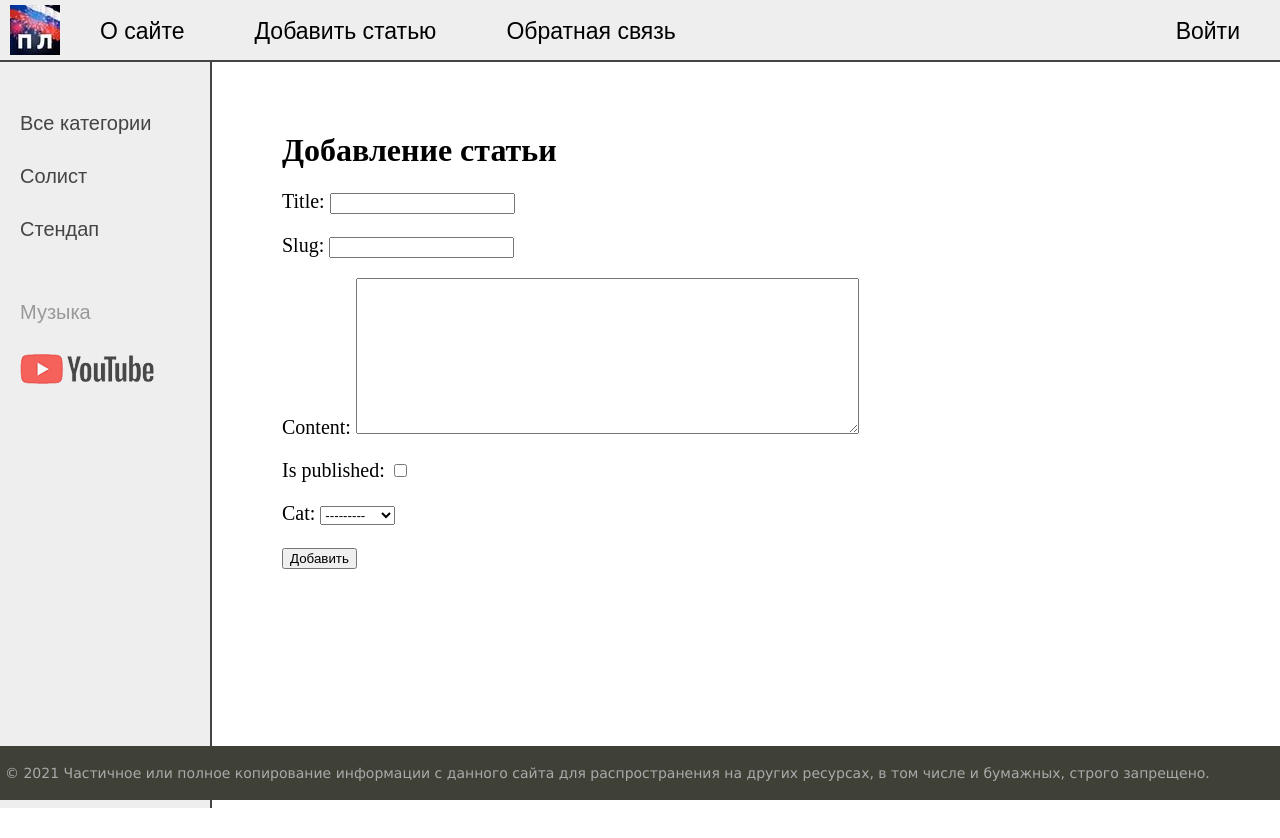
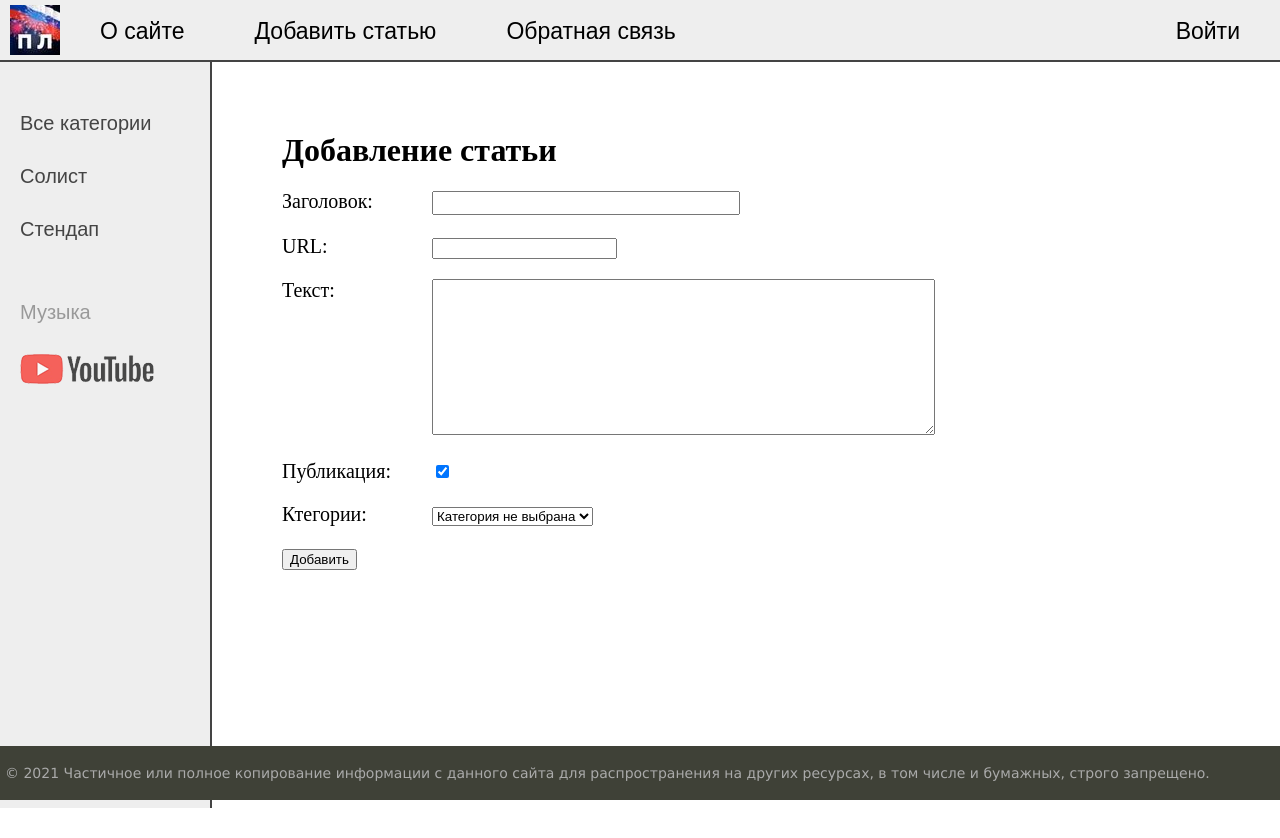
Before and after one commit to FedoseevDS/Django-learn, a Django app: page /addpage/ in a window 1280 px wide. Run offline with Django 3.2, Linux system fonts and the light colour scheme; data comes from the database, SQL or seed files in the repository.

Commit message:
Updated the form. Now you can add articles to the main page and displays an error when entering incorrect data

```diff
--- a/djtr/women/forms.py
+++ b/djtr/women/forms.py
@@ -2,8 +2,11 @@ from django import forms # импортирую модель формс из д
 from .models import * # импортирую модели из файла models.py
 
 class AddPostForm (forms.Form): # название придумываем сами
-    title = forms.CharField(max_length=255) # атрибут заголовок, длина 255 символов
-    slug = forms.SlugField(max_length=255) # слаг, длина 255 символов
-    content = forms.CharField(widget=forms.Textarea(attrs={'cols': 60, 'rows': 10})) #
-    is_published = forms.BooleanField() # делаем разрешение опубликовано/не опубликовано
-    cat = forms.ModelChoiceField(queryset=Category.objects.all()) # дает при публикации выбрать категорию
+    title = forms.CharField(max_length=255, label='Заголовок', widget=forms.TextInput(attrs={'class': 'form-input'}))
+    # widget - позволяет добавить стиль к конкретному полю формы
+    slug = forms.SlugField(max_length=255, label='URL') # Label - переименовывает название
+    content = forms.CharField(widget=forms.Textarea(attrs={'cols': 60, 'rows': 10}), label='Текст') # Label - переименовывает название
+    is_published = forms.BooleanField(label='Публикация', required=False, initial=True)
+    # required - делает атрибут не обязательным initial - ставит значение по умолчанию
+    cat = forms.ModelChoiceField(queryset=Category.objects.all(), label='Ктегории', empty_label='Категория не выбрана')
+    # empty_label - значение по умолчанию
--- a/djtr/women/templates/women/addpage.html
+++ b/djtr/women/templates/women/addpage.html
@@ -3,10 +3,17 @@
 {% block content %} <!-- открываю блок для редактирования -->
 <h1>{{ title }}</h1> <!-- заголовок первого уровня, экспортирую из views.py -->
 
-<form action="{% url 'add_page' %}" method="post">
-    {% csrf_token %}
-    {{ form.as_p }}
-    <button type="submit">Добавить</button>
-</form> <!-- абзац -->
+<form action="{% url 'add_page' %}" method="post"> <!-- action - обращается к URL адресу, method - какой используется метод в форме -->
+    {% csrf_token %} <!-- служит для защиты формы от сис эрес атак -->
+
+    <div class="form-error">{{ form.non_field_errors }}</div> <!-- отображаю ошибки не связанные с полями -->
+
+    {% for f in form %} <!-- создал цикл для отображения формы -->
+    <p><label class="form-label" for="{{ f.id_for_label }}">{{ f.label }}: </label>{{ f }}</p>
+    <div class="form-error">{{ f.errors }}</div>
+    {% endfor %}
+
+    <button type="submit">Добавить</button> <!-- создаю кнопку для отправки -->
+</form>
 
 {% endblock %} <!-- закрываю блок -->
--- a/djtr/women/views.py
+++ b/djtr/women/views.py
@@ -32,7 +32,18 @@ def about(request):
     return render(request, 'women/about.html', {'menu': menu, 'about': 'О сайте'}) # добавил список в шаблон
 
 def addpage(request):
-    form = AddPostForm() # добавил модель в шаблон addpage
+    if request.method == 'POST':
+        form = AddPostForm(request.POST) # форма с заполненными данными
+        if form.is_valid(): # проверяет корректность данных и передачу на сервер
+            # print(form.cleaned_data) # отображаем в консоли очищенные данные
+            try: #
+                Women.objects.create(**form.cleaned_data) # делаем добавление новой записи в базу данных
+                return redirect('home') # если добавление прошло успешно делаем добавление на главную страницу
+            except: #
+                form.add_error(None, 'Ошибка добавления поста') # если произошла ошибка, отображаем ее на странице формы
+
+    else:
+        form = AddPostForm() # добавил модель в шаблон addpage, формируется пустая форма
     return render(request, 'women/addpage.html', {'form': form, 'menu': menu, 'title': 'Добавление статьи'}) # добавил ссылку на класс
 
 def contact(request):
```
